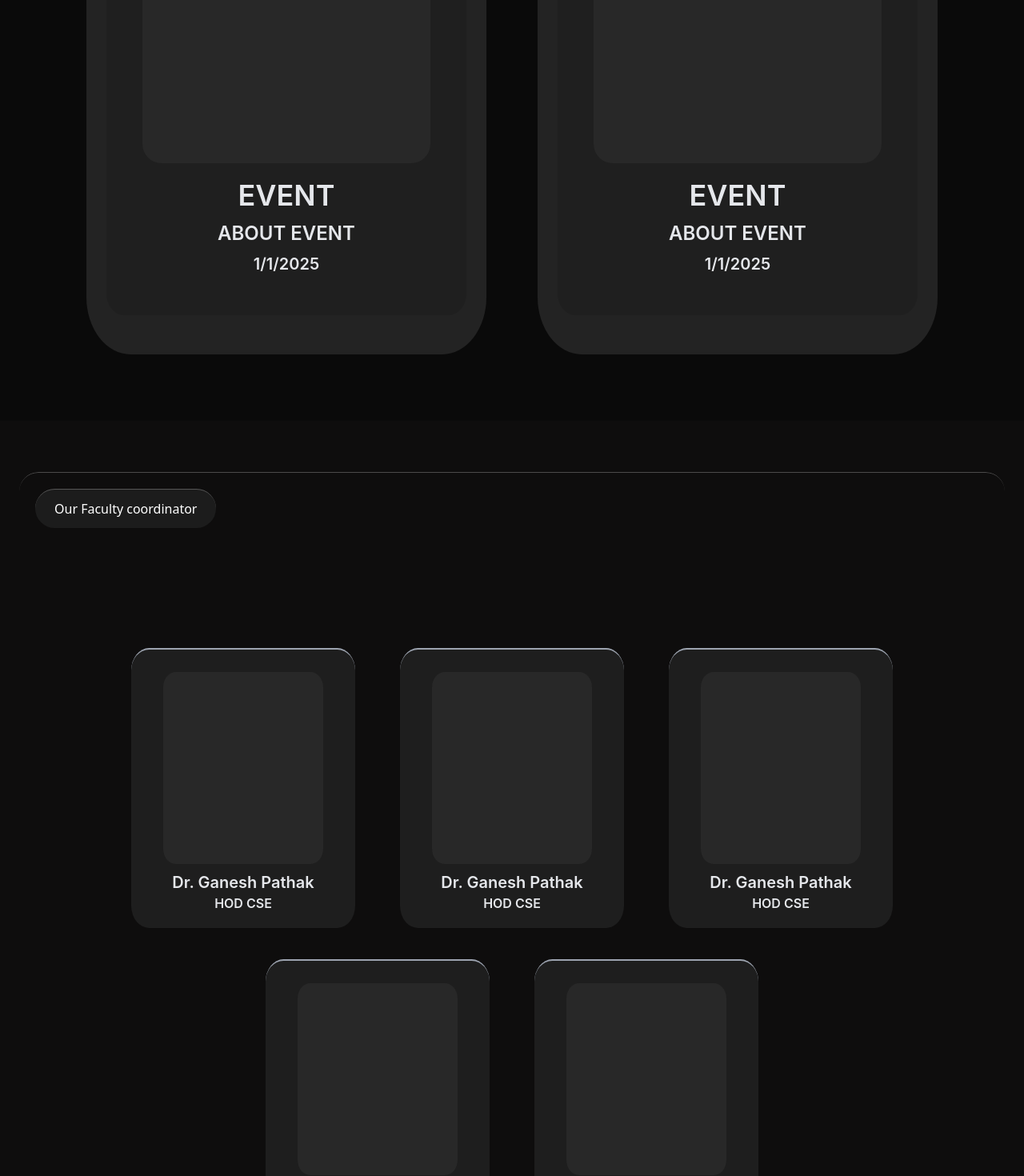
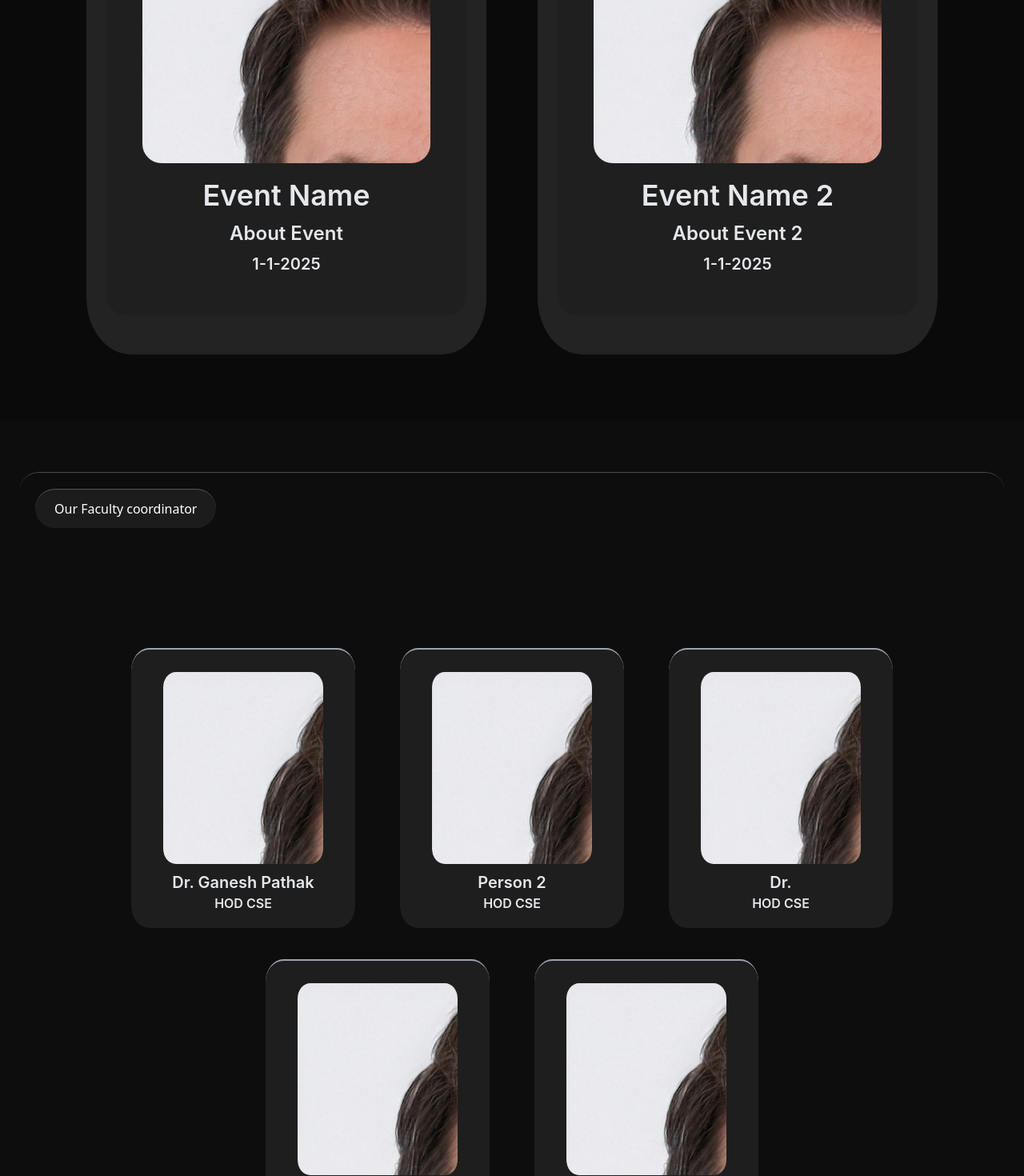
Before and after one commit to mctria/FrontEnd-new, a React (Vite) app: page / in a window 1280 px wide. Shown: the part 1320-2790 px from the top of the page at 80% size. Built offline with nearby package versions, Linux system fonts and the light colour scheme.

Commit message:
main
celci update

```diff
--- a/package.json
+++ b/package.json
@@ -10,6 +10,7 @@
     "preview": "vite preview"
   },
   "dependencies": {
+    "axios": "^1.7.7",
     "framer-motion": "^11.11.11",
     "gsap": "^3.12.5",
     "react": "^18.3.1",
--- /dev/null
+++ b/src/components/Home/Homedata.js
@@ -0,0 +1,14 @@
+import Try from "../../assets/try.jpg";
+
+export const FacultyData_Top = [
+  { Name: "Dr. Ganesh Pathak", Postition: "HOD CSE", Image: Try },
+  { Name: "Person 2", Postition: "HOD CSE", Image: Try },
+  { Name: "Dr.", Postition: "HOD CSE", Image: Try },
+];
+
+export const FacultyData_Bottom = [
+  { Name: "Dr. Ganesh Pathak", Postition: "HOD CSE", Image: Try },
+  { Name: "Dr. ", Postition: "HOD CSE", Image: Try },
+];
+
+export const EventData = [{}];
--- a/src/components/Home/compenents/Event/Event.jsx
+++ b/src/components/Home/compenents/Event/Event.jsx
@@ -1,11 +1,11 @@
 import React from "react";
 import EventCard from "./EventCard.jsx";
+import { EventData } from "./EventData.js";
 
 const Event = () => {
   return (
     <div className="bg-[rgb(10,10,10)] flex flex-col sm:flex-row items-center justify-center gap-2 sm:gap-4 md:gap-8 lg:gap-16 h-screen w-screen">
-      <EventCard />
-      <EventCard />
+      {EventData ? EventData.map((el) => <EventCard data={el} />) : ""}
     </div>
   );
 };
--- a/src/components/Home/compenents/Event/EventCard.jsx
+++ b/src/components/Home/compenents/Event/EventCard.jsx
@@ -1,50 +1,46 @@
-import React from "react";
+import React, { useState } from "react";
 import { Link } from "react-router-dom";
-import ReactCardFlip from 'react-card-flip';
+import ReactCardFlip from "react-card-flip";
 
-class EventCard extends React.Component {
-  constructor() {
-    super();
-    this.state = {
-      isFlipped: false
-    };
-    this.handleClick = this.handleClick.bind(this);
+export const EventCard = ({ data }) => {
+  const [isFlipped, setisFlipped] = useState(false);
+
+  function handleClick(e) {
+    e.preventDefault();
+    setisFlipped(!isFlipped);
   }
 
-  handleClick(e) {
-    e.preventDefault();
-    this.setState(prevState => ({ isFlipped: !prevState.isFlipped }));
-  }
-
-  render() {
   return (
     <div className="flex flex-col md:flex-row justify-center items-center gap-4 mb-4">
-        <ReactCardFlip isFlipped={this.state.isFlipped} flipDirection="vertical">
+      <ReactCardFlip isFlipped={isFlipped} flipDirection="vertical">
         <div
           key="front"
-            onClick={this.handleClick}
+          onClick={handleClick}
           className="flex justify-center items-center
               w-[250px] h-[350px] md:w-[350px] md:h-[500px] xl:w-[500px] xl:h-[650px]
               bg-[rgb(35,35,35)] rounded-[11%]
               transition-all duration-500 ease-in-out cursor-pointer"
         >
           <div className="flex flex-col justify-center items-center w-[90%] h-[85%] rounded-[5%] bg-[rgb(31,31,31)] border-t-2 border-gray-400">
-              <div className="w-[80%] h-[55%] relative mt-6 rounded-3xl bg-[rgb(40,40,40)]"></div>
+            <div
+              style={{ backgroundImage: data ? `url(${data.Image})` : "" }}
+              className="w-[80%] h-[55%] relative mt-6 rounded-3xl"
+            ></div>
             <div className="text-gray-200 text-lg sm:text-xl md:text-3xl xl:text-4xl mt-5 font-semibold font-sf-pro text-center">
-                EVENT
+              {data ? data.Name : ""}
             </div>
             <div className="text-gray-200 text-sm sm:text-md md:text-xl xl:text-2xl mt-3 font-semibold font-sf-pro text-center">
-                ABOUT EVENT
+              {data ? data.About : ""}
             </div>
             <div className="text-gray-200 text-xs sm:text-sm md:text-lg xl:text-xl mt-2 font-semibold font-sf-pro text-center mb-4">
-                1/1/2025
+              {data ? data.Date : ""}
             </div>
           </div>
         </div>
 
         <div
           key="back"
-            onClick={this.handleClick}
+          onClick={handleClick}
           className="flex justify-center items-center
               w-[250px] h-[350px] md:w-[350px] md:h-[500px] xl:w-[500px] xl:h-[650px]
               bg-[rgb(35,35,35)] rounded-[11%]
@@ -52,15 +48,15 @@ class EventCard extends React.Component {
         >
           <div className="flex flex-col justify-center items-center w-[90%] h-[85%] rounded-[5%] bg-[rgb(31,31,31)] border-t-2 border-gray-400">
             <div className="text-gray-200 text-lg sm:text-xl md:text-3xl xl:text-4xl mt-5 font-semibold font-sf-pro text-center">
-                EVENT DETAILS
+              {data ? data.Details : ""}
             </div>
             <div className="text-gray-200 text-sm sm:text-md md:text-xl xl:text-2xl mt-3 font-semibold font-sf-pro text-center">
-                More Info About The Event
+              {data ? data.MInfo : ""}
             </div>
             <div className="text-gray-200 text-xs sm:text-sm md:text-lg xl:text-xl mt-2 font-semibold font-sf-pro text-center mb-4">
-                Additional Info
+              {data ? data.AInfo : ""}
             </div>
-              <Link to="/register">
+            <Link to={data ? data.Link : ""}>
               <button className="bg-[#252525] border border-[#252525]  font-sf-pro font-semibold text-lg text-white py-2 px-4 rounded-full mt-4">
                 Register
               </button>
@@ -70,7 +66,6 @@ class EventCard extends React.Component {
       </ReactCardFlip>
     </div>
   );
-  }
-}
+};
 
 export default EventCard;
--- /dev/null
+++ b/src/components/Home/compenents/Event/EventData.js
@@ -0,0 +1,24 @@
+import Try from "../../../../assets/try.jpg";
+
+export const EventData = [
+  {
+    Name: "Event Name",
+    About: "About Event",
+    Date: "1-1-2025",
+    Details: "Event Details",
+    MInfo: "More Info About Event",
+    AInfo: "Extra Info",
+    Link: "/register",
+    Image: Try,
+  },
+  {
+    Name: "Event Name 2",
+    About: "About Event 2",
+    Date: "1-1-2025",
+    Details: "Event Details",
+    MInfo: "More Info About Event",
+    AInfo: "Extra Info",
+    Link: "/register",
+    Image: Try,
+  },
+];
--- a/src/components/Home/compenents/faculty/Label.jsx
+++ b/src/components/Home/compenents/faculty/Label.jsx
@@ -1,15 +1,18 @@
 import React from "react";
 
-const Faculty = () => {
+const Faculty = ({ Name, Postition, Image }) => {
   return (
     <div className="w-[320px] h-[400px] md:w-[280px] md:h-[350px] sm:w-[240px] sm:h-[300px] bg-[rgb(30,30,30)] border-t-2 border-gray-400 rounded-[8%]">
       <div className="flex flex-col justify-center items-center hover:scale-110 transition-transform duration-900">
-        <div className="w-[224px] h-[260px] md:w-[200px] md:h-[240px] sm:w-[180px] sm:h-[220px] mt-[10%] bg-[rgb(40,40,40)] rounded-[8%]"></div>
+        <div
+          style={{ backgroundImage: `url(${Image})` }}
+          className="w-[224px] h-[260px] md:w-[200px] md:h-[240px] sm:w-[180px] sm:h-[220px] mt-[10%] rounded-[8%]"
+        ></div>
         <div className="text-gray-200 font-sf-pro text-2xl md:text-xl sm:text-lg text-center font-semibold mt-[3%]">
-          Dr. Ganesh Pathak
+          {Name}
         </div>
         <div className="text-gray-200 font-sf-pro text-l md:text-base sm:text-sm text-center font-semibold">
-          HOD CSE
+          {Postition}
         </div>
       </div>
     </div>
--- a/src/components/Home/home.jsx
+++ b/src/components/Home/home.jsx
@@ -1,23 +1,29 @@
-import { useState, useRef, useEffect } from 'react';
+import { useState, useRef, useEffect } from "react";
+import logo from "./logo.png";
+import WhatWeDo from "./compenents/whatwedo/WWD_tab";
+import StatsSection from "./compenents/statusCard/status";
+import Event from "./compenents/Event/Event";
+import Faculty from "./compenents/faculty/Label";
+import useIntersectionObserver from "../useIntersectionObserver";
+import GradientBox from "../gradient";
+import { useNavigate } from "react-router-dom";
+import { useLocation } from "react-router-dom";
+import { FacultyData_Bottom, FacultyData_Top } from "./Homedata";
 
-import logo from './logo.png';
-
-
-import WhatWeDo from './compenents/whatwedo/WWD_tab';
-import StatsSection from './compenents/statusCard/status';
- import Event from './compenents/Event/Event';
-import Faculty from './compenents/faculty/Label';
-import useIntersectionObserver from '../useIntersectionObserver';
-import GradientBox from '../gradient';
-import { useNavigate } from 'react-router-dom';
 function Home() {
   const navigate = useNavigate();
+
+  const routePath = useLocation();
+  const onTop = () => {
+    window.scrollTo(0, 0);
+  };
+  useEffect(() => {
+    onTop();
+  }, [routePath]);
 
   const [isOpen, setIsOpen] = useState(false);
   const logoRef = useRef(null);
   const textRef = useRef(null);
-
-
 
   useEffect(() => {
     const logoElement = logoRef.current;
@@ -25,56 +31,68 @@ function Home() {
 
     if (logoElement && textElement) {
       setTimeout(() => {
-        logoElement.classList.add('animate-riseUpSlow');
+        logoElement.classList.add("animate-riseUpSlow");
       }, 500); // 0.5 seconds delay
 
       setTimeout(() => {
-        textElement.classList.add('animate-riseUpSlow');
+        textElement.classList.add("animate-riseUpSlow");
       }, 600); // 3 seconds delay
     }
   }, []);
 
-
   return (
-
     <div>
       {/* <GradientBox position={{ top: '-115px', left: '-110px' }} width="250px" height="250px" color="#FF00E6"/> */}
-      <GradientBox position={{ top: '-115px', left: '-110px' }} width="250px" height="250px" colorStops={[ ['#FF00E6', '0%'], ['rgba(250, 47, 230, 0.5)', '30%'], ['rgba(0, 0, 0, 0)', '60%'],['rgba(0, 0, 0, 0)','100%'] ]}  />
-
+      <GradientBox
+        position={{ top: "-115px", left: "-110px" }}
+        width="250px"
+        height="250px"
+        colorStops={[
+          ["#FF00E6", "0%"],
+          ["rgba(250, 47, 230, 0.5)", "30%"],
+          ["rgba(0, 0, 0, 0)", "60%"],
+          ["rgba(0, 0, 0, 0)", "100%"],
+        ]}
+      />
 
       <div className="min-h-screen bg-[#0e0d0d] text-white flex flex-col items-center">
-
-
-
-       <main   className="text-center space-y-6 mt-36">
-        <div  ref={logoRef}>
-          <img src={logo} alt="Center Logo" className="h-44 w-auto mx-auto mb-12 mt-16" />
+        <main className="text-center space-y-6 mt-36">
+          <div ref={logoRef}>
+            <img
+              src={logo}
+              alt="Center Logo"
+              className="h-44 w-auto mx-auto mb-12 mt-16"
+            />
           </div>
-        <div ref={textRef} className="text-4xl md:text-7xl font-bold max-w-5xl mx-auto leading-tight">
+          <div
+            ref={textRef}
+            className="text-4xl md:text-7xl font-bold max-w-5xl mx-auto leading-tight"
+          >
             ASSOCIATION OF COMPUTER ENGINEERING STUDENTS
           </div>
 
-        <p className="mt-6 text-lg">We are not a club, we are an association.</p>
+          <p className="mt-6 text-lg">
+            We are not a club, we are an association.
+          </p>
           <p className="text-gray-400 max-w-md mx-auto">
-          Committed to the principles of Unity, Support, and Dedication with years of hands-on experience in the industry.
+            Committed to the principles of Unity, Support, and Dedication with
+            years of hands-on experience in the industry.
           </p>
-        <a href="#" className="mt-4 inline-flex items-center text-white font-semibold hover:underline"
-            onClick={() => navigate('/about')} >
+          <a
+            href="#"
+            className="mt-4 inline-flex items-center text-white font-semibold hover:underline"
+            onClick={() => navigate("/about")}
+          >
             More About Us →
           </a>
         </main>
-
-
-
-
       </div>
       <div className="bg-[#0e0d0d] text-white py-16 px-6">
-         <div className="container mx-auto max-w-6xl rounded-3xl" >
-    <div className='border-t border-t-white border-opacity-25  rounded-3xl'>
+        <div className="container mx-auto max-w-6xl rounded-3xl">
+          <div className="border-t border-t-white border-opacity-25  rounded-3xl">
             <h3 className="text-base font-medium mt-5 ml-5 mb-12 bg-[#1C1C1C] inline-block px-6 py-3 rounded-full border-t border-t-white border-opacity-25 ">
               Upcoming Events
             </h3>
-
           </div>
         </div>
       </div>
@@ -83,33 +101,43 @@ function Home() {
       </div>
 
       <div className="bg-[#0e0d0d] text-white py-16 px-6">
-         <div className="container mx-auto max-w-6xl rounded-3xl" >
-    <div className='border-t border-t-white border-opacity-25  rounded-3xl'>
+        <div className="container mx-auto max-w-6xl rounded-3xl">
+          <div className="border-t border-t-white border-opacity-25  rounded-3xl">
             <h3 className="text-base font-medium mt-5 ml-5 mb-12 bg-[#1C1C1C] inline-block px-6 py-3 rounded-full border-t border-t-white border-opacity-25 ">
-        Our Faculty coordinator</h3>
-
+              Our Faculty coordinator
+            </h3>
           </div>
         </div>
       </div>
 
       <div className="bg-[#0e0d0d] flex flex-col h-full w-full m-0 p-0">
         <div className="flex flex-wrap justify-center md:gap-14 gap-4 mt-[3%]">
-        <Faculty />
-        <Faculty />
-        <Faculty />
+          {FacultyData_Top
+            ? FacultyData_Top.map((el) => (
+                <Faculty
+                  Name={el.Name}
+                  Postition={el.Postition}
+                  Image={el.Image}
+                />
+              ))
+            : ""}
         </div>
 
         <div className="flex flex-wrap justify-center md:gap-14 gap-4 mt-[3%]">
-        <Faculty />
-        <Faculty />
+          {FacultyData_Bottom
+            ? FacultyData_Bottom.map((el) => (
+                <Faculty
+                  Name={el.Name}
+                  Postition={el.Postition}
+                  Image={el.Image}
+                />
+              ))
+            : ""}
         </div>
       </div>
-    <StatsSection/>
-    <WhatWeDo/>
-
+      <StatsSection />
+      <WhatWeDo />
     </div>
-
-
   );
 }
 
```
Also changed, not shown: src/components/About/About.jsx (+14 -7 lines), src/components/ContactUs/contact.jsx (+133 -22 lines), src/components/OurTeam/OurTeam.jsx (+18 -11 lines), src/components/form.jsx (+51 -7 lines), src/service/API.js (added, +33 -0 lines), src/assets/try.jpg (added), 1 other file (tests, documents, lock files or other folders). Lines whose indentation alone changed are shown as unchanged.
